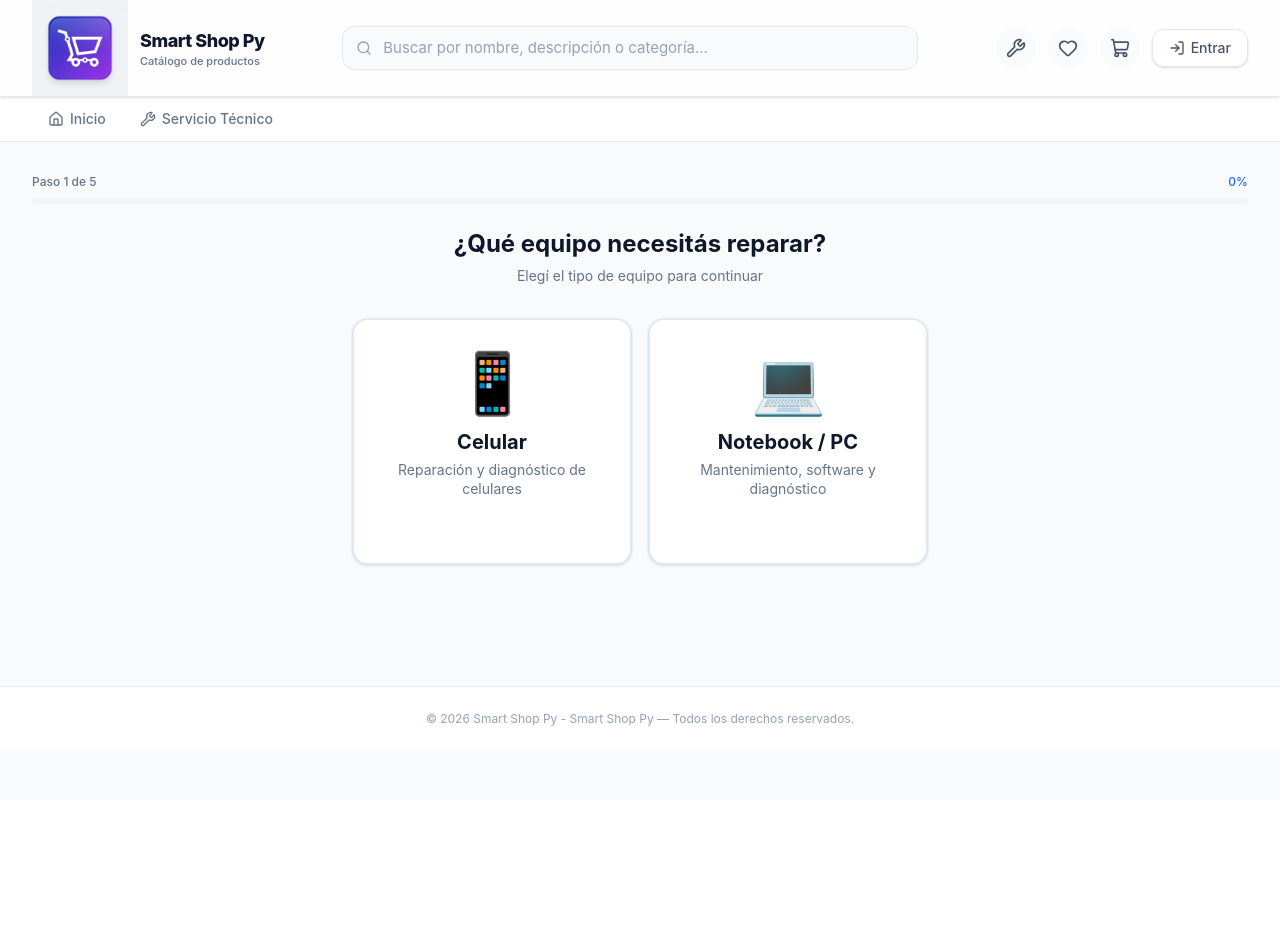
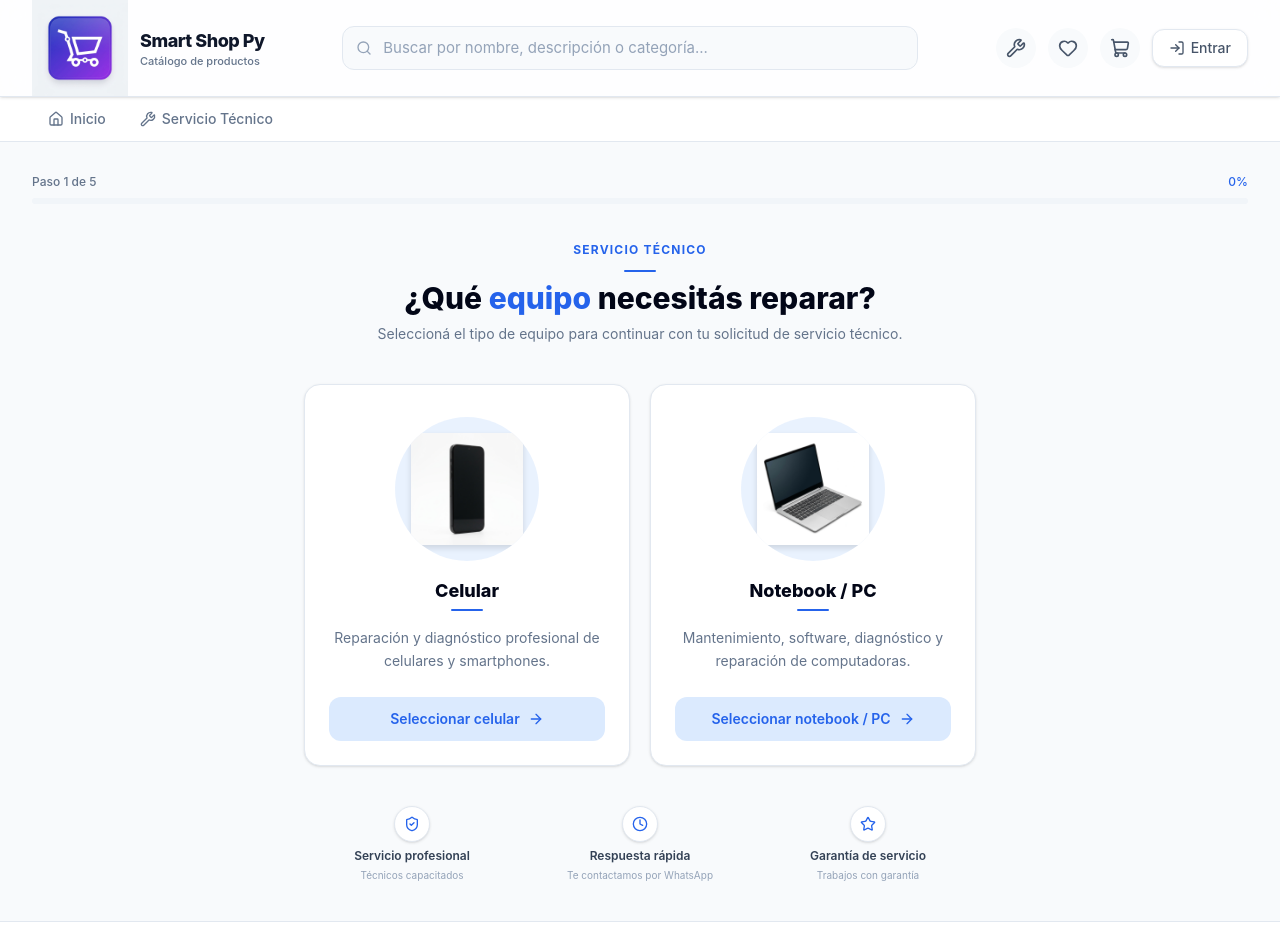
Before and after one commit to Nelson-Sosa/SmartShopPy, a React (Vite) app: page /servicio-tecnico in a window 1280 px wide. Shown: the top 947 px of the page. Before the commit the page ends 800 px from the top, so only its background shows below. Built offline with nearby package versions, Linux system fonts and the light colour scheme; no server answers; the database is empty.

Commit message:
feat: implement technical service device selection step with new UI components and assets

```diff
--- a/src/pages/public/TechnicalService/StepDeviceType.jsx
+++ b/src/pages/public/TechnicalService/StepDeviceType.jsx
@@ -1,65 +1,121 @@
-import { DEVICE_CONFIG, DEVICE_TYPE } from "../../../constants/technicalService";
+import { DEVICE_TYPE } from "../../../constants/technicalService";
 import { motion } from "framer-motion";
+import { ArrowRight, ShieldCheck, Clock, Star } from "lucide-react";
+
+const DEVICES = [
+  {
+    type: DEVICE_TYPE.PHONE,
+    label: "Celular",
+    description: "Reparación y diagnóstico profesional de celulares y smartphones.",
+    buttonLabel: "Seleccionar celular",
+    image: "/images/device-phone.jpg",
+  },
+  {
+    type: DEVICE_TYPE.COMPUTER,
+    label: "Notebook / PC",
+    description: "Mantenimiento, software, diagnóstico y reparación de computadoras.",
+    buttonLabel: "Seleccionar notebook / PC",
+    image: "/images/device-laptop.jpg",
+  },
+];
+
+const TRUST_BADGES = [
+  { icon: ShieldCheck, title: "Servicio profesional", desc: "Técnicos capacitados" },
+  { icon: Clock,       title: "Respuesta rápida",    desc: "Te contactamos por WhatsApp" },
+  { icon: Star,        title: "Garantía de servicio", desc: "Trabajos con garantía" },
+];
 
 const container = {
   hidden: {},
-  show: { transition: { staggerChildren: 0.08 } },
+  show: { transition: { staggerChildren: 0.1 } },
 };
-const item = {
-  hidden: { opacity: 0, y: 16 },
-  show: { opacity: 1, y: 0, transition: { duration: 0.3 } },
+const card = {
+  hidden: { opacity: 0, y: 24 },
+  show:   { opacity: 1, y: 0, transition: { duration: 0.35, ease: "easeOut" } },
 };
 
 export default function StepDeviceType({ onNext }) {
-  const devices = [DEVICE_TYPE.PHONE, DEVICE_TYPE.COMPUTER];
-
   return (
-    <div>
-      <div className="mb-8 text-center">
-        <h2 className="text-xl font-bold text-gray-800 sm:text-2xl">
-          ¿Qué equipo necesitás reparar?
+    <div className="py-2">
+      {/* Header */}
+      <div className="mb-10 text-center">
+        <span className="mb-3 inline-block text-xs font-bold uppercase tracking-widest text-primary">
+          Servicio Técnico
+        </span>
+        <div className="mx-auto mb-2 h-0.5 w-8 rounded-full bg-primary" />
+        <h2 className="text-2xl font-extrabold text-gray-900 sm:text-3xl">
+          ¿Qué{" "}
+          <span className="text-primary">equipo</span>{" "}
+          necesitás reparar?
         </h2>
-        <p className="mt-1.5 text-sm text-gray-500">
-          Elegí el tipo de equipo para continuar
+        <p className="mt-2 text-sm text-gray-500">
+          Seleccioná el tipo de equipo para continuar con tu solicitud de servicio técnico.
         </p>
       </div>
 
+      {/* Cards */}
       <motion.div
         variants={container}
         initial="hidden"
         animate="show"
-        className="grid grid-cols-1 gap-4 sm:grid-cols-2 max-w-xl mx-auto"
+        className="grid grid-cols-1 gap-5 sm:grid-cols-2 max-w-2xl mx-auto"
       >
-        {devices.map((type) => {
-          const cfg = DEVICE_CONFIG[type];
-          return (
-            <motion.button
-              key={type}
-              variants={item}
-              onClick={() => onNext({ deviceType: type })}
-              className="group flex flex-col items-center gap-4 rounded-2xl border-2 border-border bg-white p-6 text-center
-                         shadow-sm transition-all duration-200
-                         hover:border-primary hover:shadow-md hover:scale-[1.02]
-                         focus:outline-none focus-visible:ring-2 focus-visible:ring-primary active:scale-[0.98]
-                         sm:p-8"
-            >
-              <span className="text-5xl sm:text-6xl leading-none select-none group-hover:scale-110 transition-transform duration-200">
-                {cfg.icon}
-              </span>
-              <div>
-                <p className="text-lg font-bold text-gray-800 sm:text-xl">
-                  {cfg.label}
-                </p>
-                <p className="mt-1 text-sm text-gray-500 leading-snug">
-                  {cfg.description}
-                </p>
+        {DEVICES.map((device) => (
+          <motion.div
+            key={device.type}
+            variants={card}
+            className="group flex flex-col rounded-2xl border border-border bg-white shadow-sm transition-all duration-300 hover:shadow-lg hover:-translate-y-1"
+          >
+            {/* Device image in circular lavender container */}
+            <div className="flex items-center justify-center pt-8 pb-4">
+              <div className="flex h-36 w-36 items-center justify-center rounded-full bg-primary-light/60 overflow-hidden">
+                <img
+                  src={device.image}
+                  alt={device.label}
+                  className="h-full w-full object-contain p-4 drop-shadow-md transition-transform duration-300 group-hover:scale-105"
+                />
               </div>
-              <span className="mt-auto inline-flex items-center gap-1 text-xs font-semibold text-primary opacity-0 group-hover:opacity-100 transition-opacity">
-                Seleccionar →
-              </span>
-            </motion.button>
-          );
-        })}
+            </div>
+
+            {/* Text content */}
+            <div className="flex flex-col flex-1 px-6 pb-6 text-center">
+              <h3 className="mb-1 text-lg font-extrabold text-gray-900">
+                {device.label}
+              </h3>
+              <div className="mx-auto mb-4 h-0.5 w-8 rounded-full bg-primary" />
+              <p className="mb-6 text-sm text-gray-500 leading-relaxed flex-1">
+                {device.description}
+              </p>
+
+              {/* CTA Button */}
+              <button
+                onClick={() => onNext({ deviceType: device.type })}
+                className="flex w-full items-center justify-center gap-2 rounded-xl bg-primary-light px-4 py-3 text-sm font-semibold text-primary transition-all duration-200 hover:bg-primary hover:text-white active:scale-[0.98]"
+              >
+                {device.buttonLabel}
+                <ArrowRight className="h-4 w-4" />
+              </button>
+            </div>
+          </motion.div>
+        ))}
+      </motion.div>
+
+      {/* Trust Badges */}
+      <motion.div
+        initial={{ opacity: 0, y: 16 }}
+        animate={{ opacity: 1, y: 0 }}
+        transition={{ delay: 0.4, duration: 0.35 }}
+        className="mt-10 grid grid-cols-3 gap-3 max-w-2xl mx-auto"
+      >
+        {TRUST_BADGES.map(({ icon: Icon, title, desc }) => (
+          <div key={title} className="flex flex-col items-center gap-1.5 text-center">
+            <div className="flex h-9 w-9 items-center justify-center rounded-full border border-border bg-white shadow-sm">
+              <Icon className="h-4 w-4 text-primary" />
+            </div>
+            <p className="text-xs font-semibold text-gray-700 leading-tight">{title}</p>
+            <p className="text-[10px] text-gray-400 leading-tight">{desc}</p>
+          </div>
+        ))}
       </motion.div>
     </div>
   );
```
Also changed, not shown: public/images/device-laptop.jpg (added), public/images/device-phone.jpg (added).
